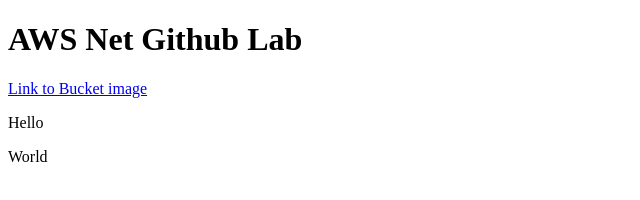
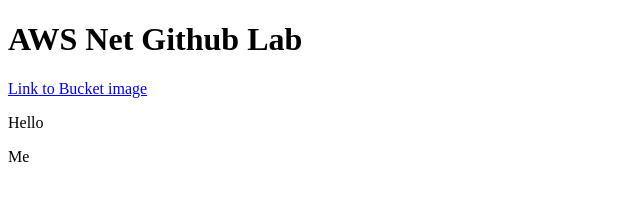
Before and after one commit to Brent2022/networking, a plain HTML site: page index.html in a window 1280 px wide. Shown: the full height of the page, 0-640 px from the left. Drawn offline with Linux system fonts and the light colour scheme.

Commit message:
Update index.html

```diff
--- a/index.html
+++ b/index.html
@@ -6,7 +6,7 @@
 
 <a href="https://bnetlab.s3.us-east-2.amazonaws.com/evilkirb.jpg">Link to Bucket image</a>
 <p>Hello</p>
-<p>World</p>
+<p>Me</p>
 
 </body>
 </html>
```
